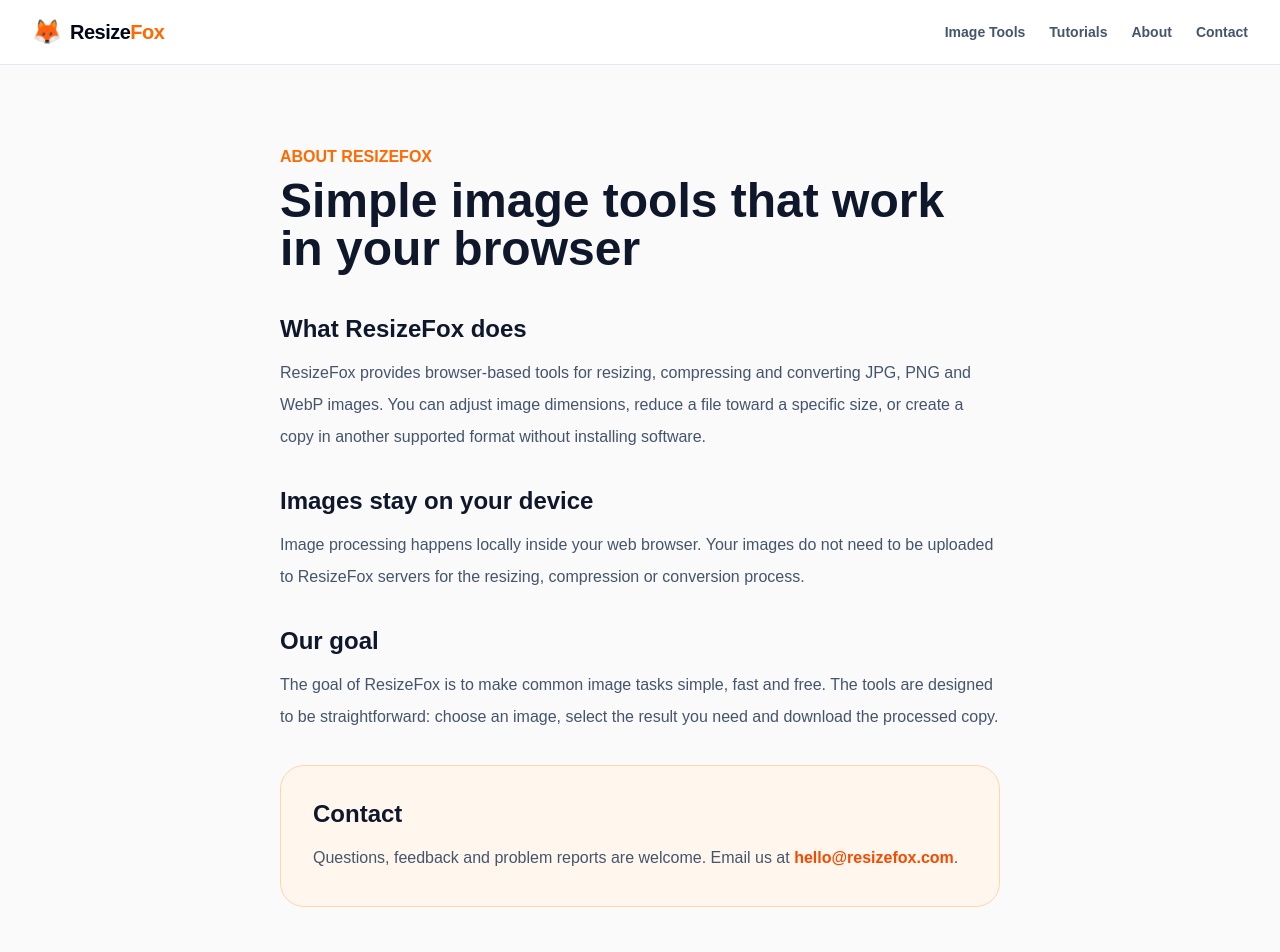
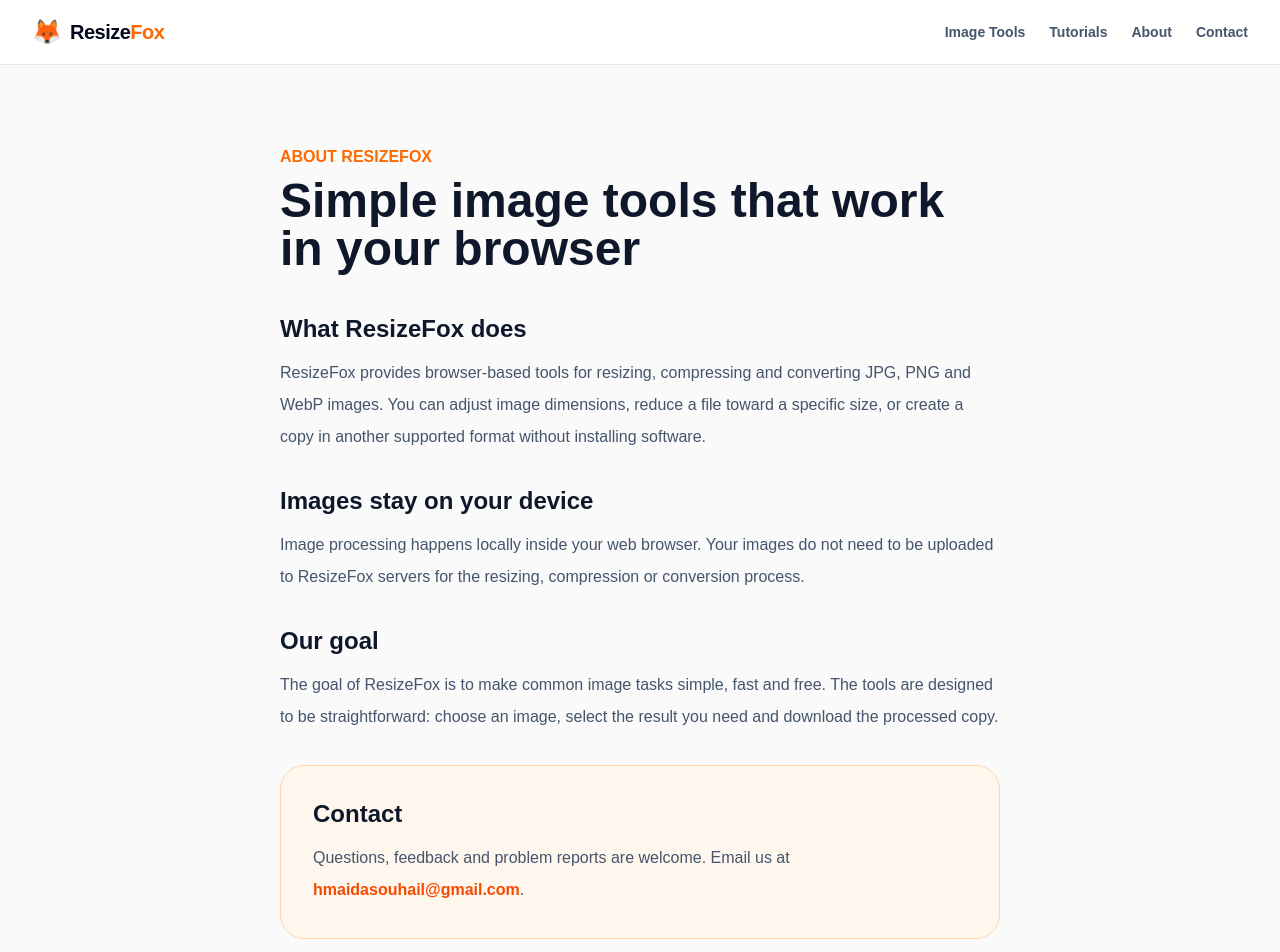
Before and after one commit to smiledoneholy/resizefox, a Next.js app: page /about in a window 1280 px wide. Shown: the top 952 px of the page. Built offline with nearby package versions, Linux system fonts and the light colour scheme.

Commit message:
Update ResizeFox contact email

```diff
--- a/app/about/page.tsx
+++ b/app/about/page.tsx
@@ -58,10 +58,10 @@
             <p className="mt-3">
               Questions, feedback and problem reports are welcome. Email us at{" "}
               <a
-                href="mailto:hello@resizefox.com"
+                href="mailto:hmaidasouhail@gmail.com"
                 className="font-bold text-orange-600 hover:text-orange-700"
               >
-                hello@resizefox.com
+                hmaidasouhail@gmail.com
               </a>
               .
             </p>
--- a/app/contact/page.tsx
+++ b/app/contact/page.tsx
@@ -33,10 +33,10 @@
           </p>
 
           <a
-            href="mailto:hello@resizefox.com"
+            href="mailto:hmaidasouhail@gmail.com"
             className="mt-2 inline-block font-bold text-orange-500 hover:text-orange-600"
           >
-            hello@resizefox.com
+            hmaidasouhail@gmail.com
           </a>
 
           <p className="mt-6 text-sm leading-6 text-slate-500">
--- a/app/privacy/page.tsx
+++ b/app/privacy/page.tsx
@@ -131,10 +131,10 @@
               If you have a question about this Privacy Policy or how ResizeFox
               handles information, email us at{" "}
               <a
-                href="mailto:hello@resizefox.com"
+                href="mailto:hmaidasouhail@gmail.com"
                 className="font-semibold text-orange-600 hover:text-orange-700"
               >
-                hello@resizefox.com
+                hmaidasouhail@gmail.com
               </a>
               .
             </p>
```
